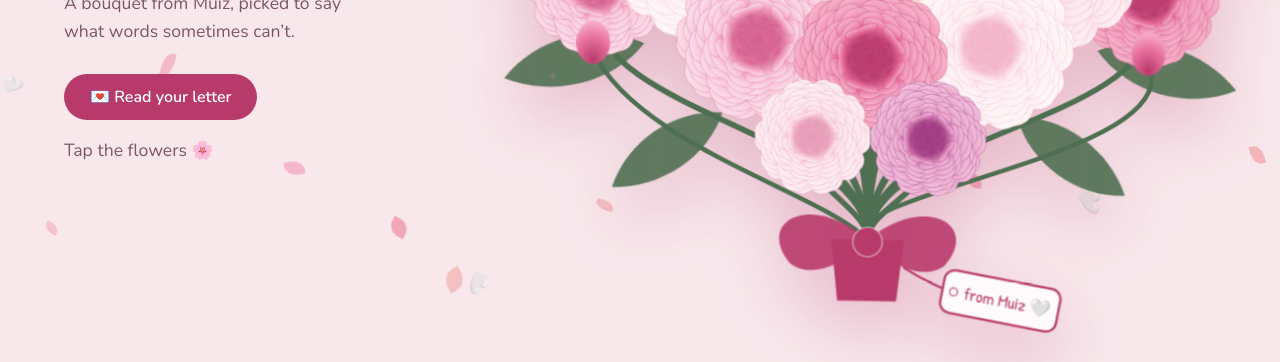
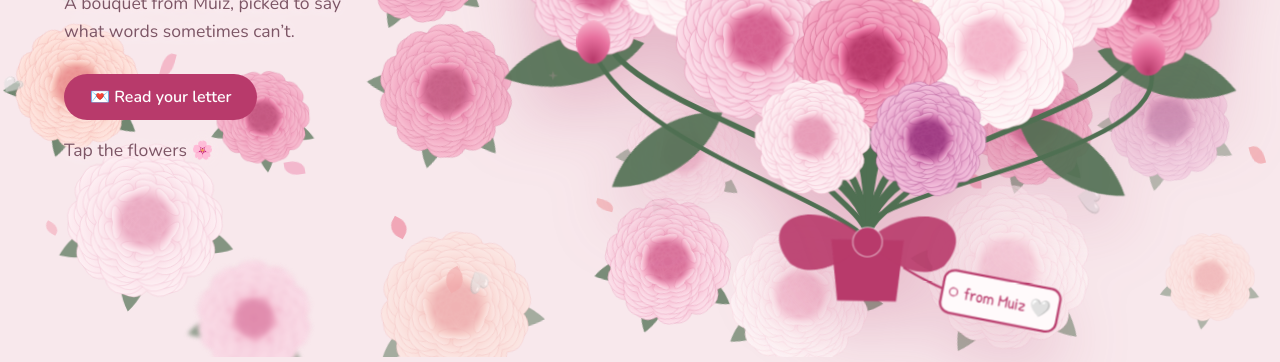
Before and after one commit to Muizmazeli/babyirdyna, a plain HTML site: page index.html in a window 1280 px wide. Shown: the part 443-805 px from the top of the page. Drawn offline with nearby package versions, Linux system fonts and the light colour scheme.

Commit message:
Update index.html

```diff
--- a/index.html
+++ b/index.html
@@ -29,7 +29,7 @@ h1,h2,.serif{font-family:"Cormorant Garamond",Georgia,serif;font-weight:500}
 .bloom{transform-box:fill-box;transform-origin:center;animation:open 1.6s cubic-bezier(.2,.8,.2,1) both}
 .b2{animation-delay:.25s}.b3{animation-delay:.5s}.b4{animation-delay:.75s}
 @keyframes open{from{transform:scale(.3) rotate(-25deg);opacity:0}to{transform:none;opacity:1}}
-@media (prefers-reduced-motion:reduce){.bloom,.bouquet,.sp,.fp,.fly,.letter>*,.sign strong::after,.letter::after{animation:none!important}.fly{display:none}.sp{opacity:1}#petals{display:none}}
+@media (prefers-reduced-motion:reduce){.bloom,.bouquet,.sp,.fp,.fly,.gf,.gf svg,.letter>*,.sign strong::after,.letter::after{animation:none!important}.fly{display:none}.sp{opacity:1}#petals{display:none}}
 .letter-wrap{max-width:680px;margin:0 auto;padding:40px 24px 80px}
 .controls{display:flex;flex-wrap:wrap;gap:12px;margin-bottom:20px}
 .controls label{flex:1 1 200px;font-size:.9rem;color:var(--muted)}
@@ -53,6 +53,12 @@ h1,h2,.serif{font-family:"Cormorant Garamond",Georgia,serif;font-weight:500}
 .sign strong::after{content:" 🤍";display:inline-block;animation:beat 1.4s ease-in-out infinite}
 @keyframes beat{0%,100%{transform:scale(1)}50%{transform:scale(1.35)}}
 .hint{margin:16px 0 0!important;font-size:.95rem}
+#garden{position:fixed;inset:0;overflow:hidden;z-index:0;pointer-events:none}
+.gf{position:absolute;transform:translate(-50%,-50%);animation:gbob 8s ease-in-out infinite}
+.gf svg{width:100%;height:100%;overflow:visible;transform-box:fill-box;transform-origin:center;animation:grow 1.8s cubic-bezier(.2,.8,.2,1) both}
+@keyframes grow{from{transform:scale(0) rotate(-40deg);opacity:0}to{transform:none;opacity:1}}
+@keyframes gbob{0%,100%{transform:translate(-50%,-50%) rotate(var(--r))}50%{transform:translate(-50%,calc(-50% - 12px)) rotate(calc(var(--r) + 7deg))}}
+.hero h1,.hero p{text-shadow:0 0 16px var(--bg),0 0 6px var(--bg)}
 .btn{transition:transform .2s}.btn:hover{transform:scale(1.07) rotate(-2deg)}
 .letter{position:relative;transform:rotate(-.6deg);border-radius:18px}
 .letter::before{content:"";position:absolute;top:-14px;left:50%;width:130px;height:28px;margin-left:-65px;background:repeating-linear-gradient(45deg,rgba(240,138,176,.55) 0 8px,rgba(255,255,255,.45) 8px 16px);transform:rotate(-3deg);border-radius:3px}
@@ -167,6 +173,20 @@ for(let i=0;i<8;i++){const h=document.createElement("i");h.className="fp";h.text
 const svg=document.querySelector(".bouquet"),sg=el("g",{},svg);
 [[40,80],[560,70],[30,230],[575,215],[110,60],[490,40],[300,28],[20,420],[580,430],[150,520],[455,525],[70,150],[530,140],[330,600]].forEach(([x,y],i)=>{const q=el("g",{transform:`translate(${x} ${y})`},sg);const s=el("path",{d:"M0 -9 L2 -2 L9 0 L2 2 L0 9 L-2 2 L-9 0 L-2 -2Z",fill:"#f4a6c3",class:"sp"},q);s.style.animationDelay=(2+i*.37)+"s"});
 svg.addEventListener("click",e=>{for(let i=0;i<8;i++){const b=document.createElement("span");b.className="hb";b.textContent=["🌸","🤍","💗","✨"][i%4];b.style.cssText=`left:${e.clientX}px;top:${e.clientY}px;--dx:${Math.random()*160-80}px;--dy:${-80-Math.random()*100}px`;document.body.appendChild(b);setTimeout(()=>b.remove(),1500)}});
+const gsvg=el("svg",{width:0,height:0,style:"position:absolute"},document.body),gd=el("defs",{},gsvg);
+palettes.forEach((c,i)=>{const g=el("radialGradient",{id:"q"+i,cx:"50%",cy:"90%",r:"95%"},gd);el("stop",{offset:"0","stop-color":c[2]},g);el("stop",{offset:".55","stop-color":c[1]},g);el("stop",{offset:"1","stop-color":c[0]},g)});
+const garden=document.createElement("div");garden.id="garden";garden.setAttribute("aria-hidden","true");document.body.insertBefore(garden,document.body.firstChild);
+const GC=7,GR=5;
+for(let cx=0;cx<GC;cx++)for(let cy=0;cy<GR;cy++){
+  const p=Math.floor(Math.random()*6),r=72,size=15+Math.random()*13;
+  const d=document.createElement("div");d.className="gf";
+  d.style.cssText=`left:${(cx+.5)/GC*100+(Math.random()-.5)*9}%;top:${(cy+.5)/GR*100+(Math.random()-.5)*12}%;width:${size}vmin;height:${size}vmin;--r:${Math.random()*40-20}deg;opacity:${.45+Math.random()*.5};animation-duration:${6+Math.random()*5}s;animation-delay:${-Math.random()*8}s;${Math.random()<.3?"filter:blur(2px);":""}`;
+  const s=el("svg",{viewBox:"-100 -100 200 200",style:`animation-delay:${Math.random()*3}s`},d);
+  [160,25,95].forEach(a=>el("path",{d:"M0 0 C28 -22 70 -20 98 0 C70 22 28 22 0 0Z",fill:"var(--leaf)",opacity:".85",transform:`rotate(${a+Math.random()*20-10}) scale(.9)`},s));
+  [[10,1,.55,0],[9,.88,.52,18],[8,.76,.5,9],[8,.64,.46,26],[7,.52,.42,12],[6,.4,.38,34],[5,.28,.32,20],[5,.16,.26,45]].forEach(([n,ls,ws,off],ri)=>{for(let i=0;i<n;i++){const a=off+i*360/n+(ri%2?7:0);el("path",{d:petal(r*ws,r*ls),fill:`url(#q${p})`,stroke:palettes[p][2],"stroke-opacity":".35","stroke-width":".8",transform:`rotate(${a}) translate(0 ${-r*.04*ri})`},s)}});
+  el("circle",{r:5,fill:palettes[p][2],opacity:".7"},s);
+  garden.appendChild(d);
+}
 document.querySelectorAll("#p1>*").forEach((e,i)=>e.style.animationDelay=(.15+i*.45)+"s");
 
 
```
